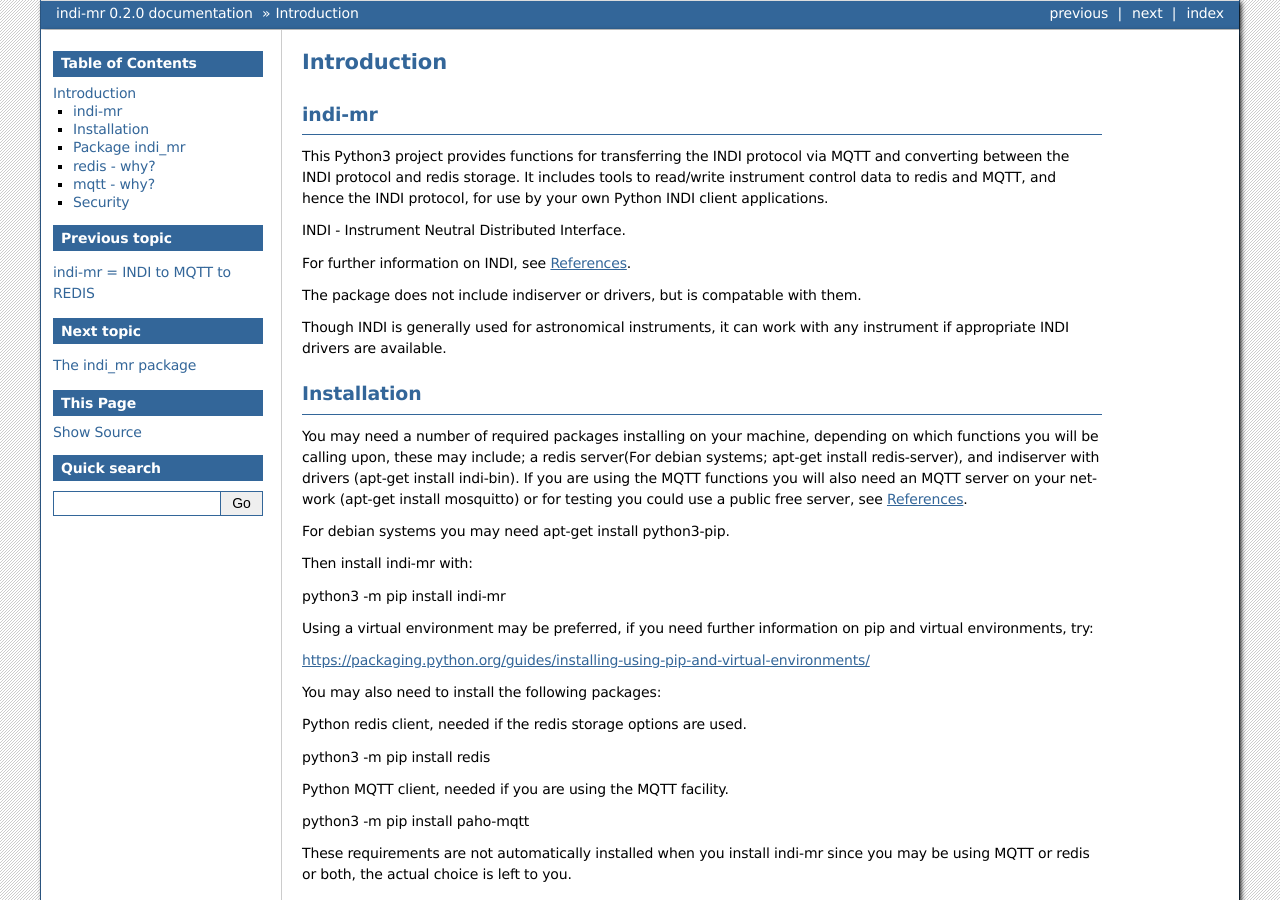
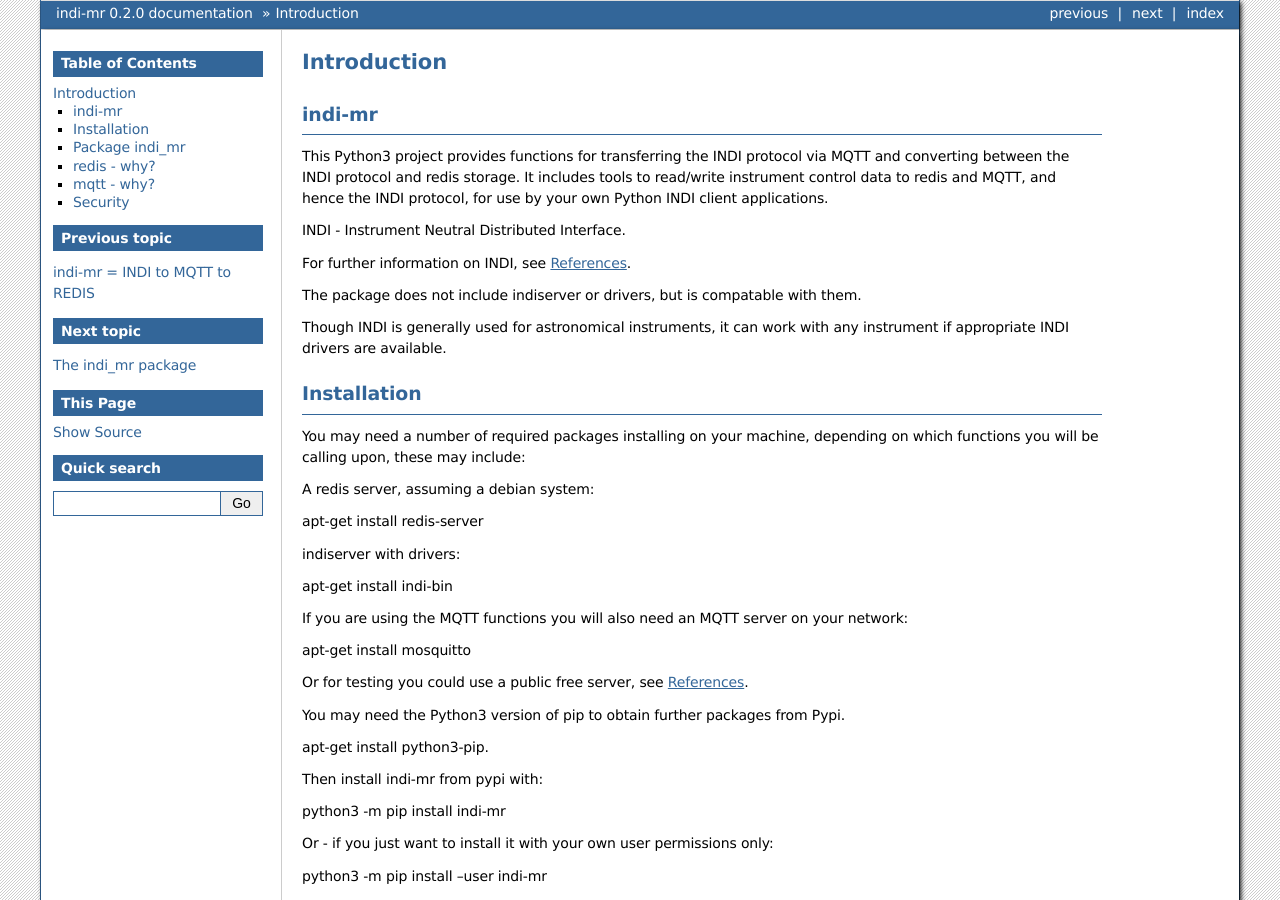
Before and after one commit to bernie-skipole/indi-mr, a Sphinx documentation site: the page built from docs/source/usage/introduction.rst, in a window 1280 px wide and 900 px high. Built offline with Sphinx 7.4.7, drawn with Linux system fonts in a browser that asks for light colours.

Commit message:
small changes to docs

```diff
--- a/docs/source/usage/introduction.rst
+++ b/docs/source/usage/introduction.rst
@@ -19,13 +19,33 @@ Though INDI is generally used for astronomical instruments, it can work with any
 Installation
 ^^^^^^^^^^^^
 
-You may need a number of required packages installing on your machine, depending on which functions you will be calling upon, these may include; a redis server(For debian systems; apt-get install redis-server), and indiserver with drivers (apt-get install indi-bin). If you are using the MQTT functions you will also need an MQTT server on your network (apt-get install mosquitto) or for testing you could use a public free server, see  :ref:`references`.
+You may need a number of required packages installing on your machine, depending on which functions you will be calling upon, these may include:
 
-For debian systems you may need apt-get install python3-pip.
+A redis server, assuming a debian system:
 
-Then install indi-mr with:
+apt-get install redis-server
+
+indiserver with drivers:
+
+apt-get install indi-bin
+
+If you are using the MQTT functions you will also need an MQTT server on your network:
+
+apt-get install mosquitto
+
+Or for testing you could use a public free server, see  :ref:`references`.
+
+You may need the Python3 version of pip to obtain further packages from Pypi.
+
+apt-get install python3-pip.
+
+Then install indi-mr from pypi with:
 
 python3 -m pip install indi-mr
+
+Or - if you just want to install it with your own user permissions only:
+
+python3 -m pip install --user indi-mr
 
 Using a virtual environment may be preferred, if you need further information on pip and virtual environments, try:
 
```
Also changed, not shown: README.md (+21 -3 lines).
